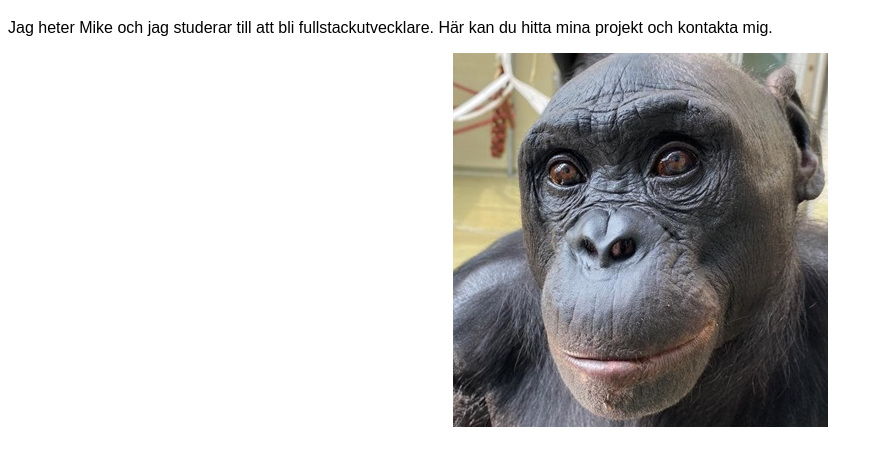
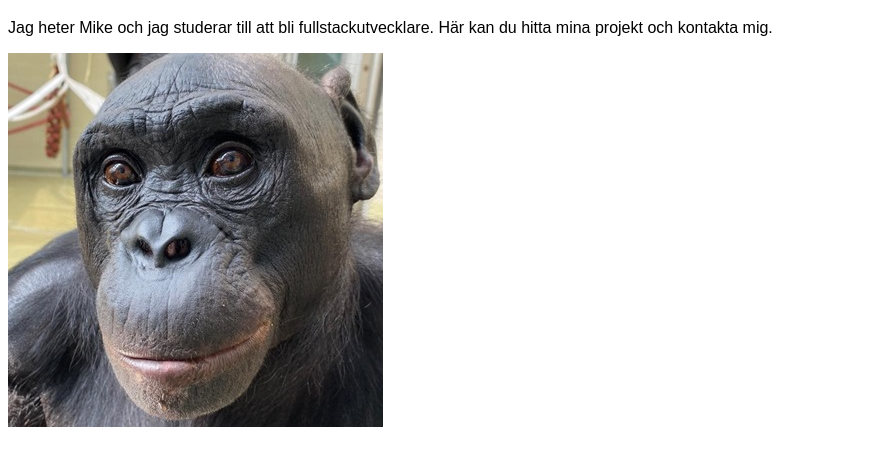
Before and after one commit to MikaelEngvall/MyPage, a plain HTML site: page uppgift6.html in a window 1280 px wide. Shown: the part 95-560 px from the top of the page, without its empty margins (0-883 px from the left). Drawn offline with Linux system fonts and the light colour scheme.

Commit message:
image to the left

```diff
--- a/uppgift6.html
+++ b/uppgift6.html
@@ -18,7 +18,7 @@
 
     <h1>Välkommen till min personliga webbplats</h1>
     <p>Jag heter Mike och jag studerar till att bli fullstackutvecklare. Här kan du hitta mina projekt och kontakta mig.</p>
-    <img src="images/mig.jpg" alt="Bild på mig" style="display: block; margin: 0 auto;">
+    <img src="images/mig.jpg" alt="Bild på mig" style="float: left; margin-right: 20px;">
 
     <!-- Slut på startsidan -->
 </body>
```
